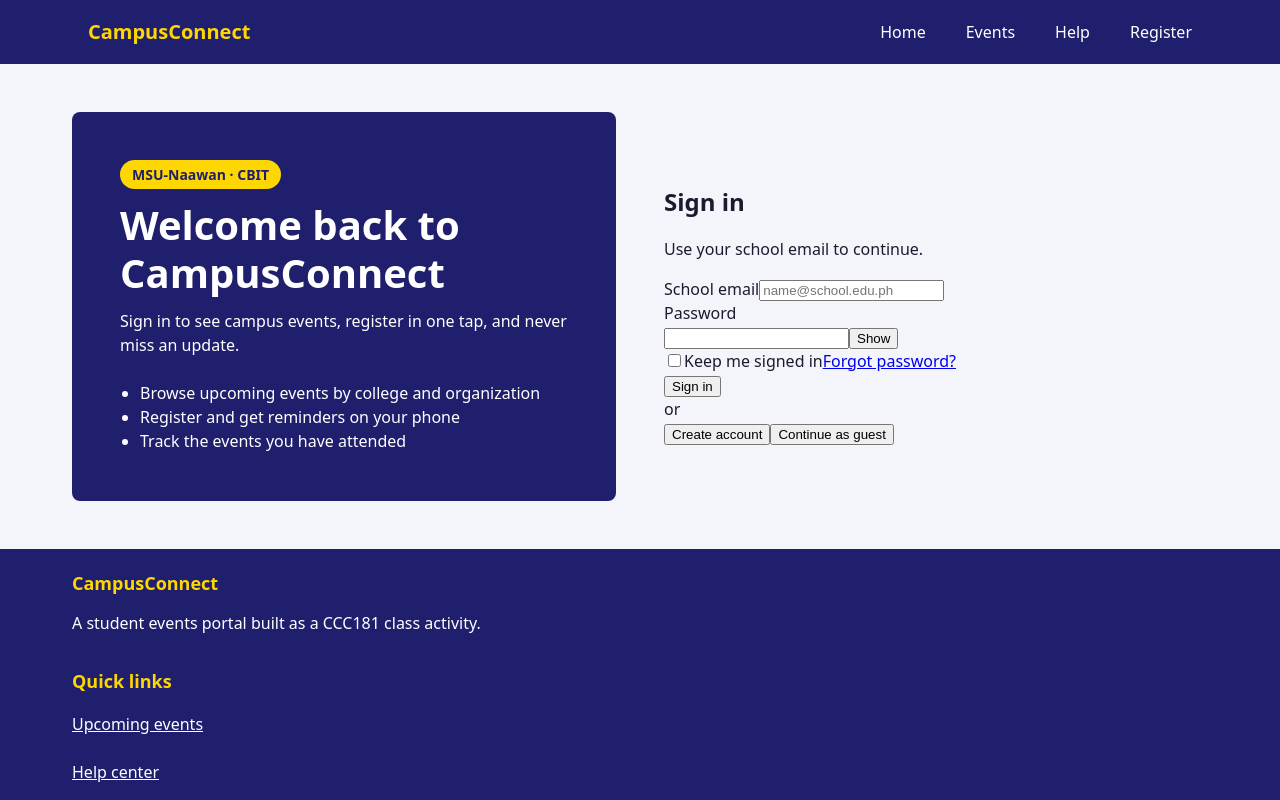
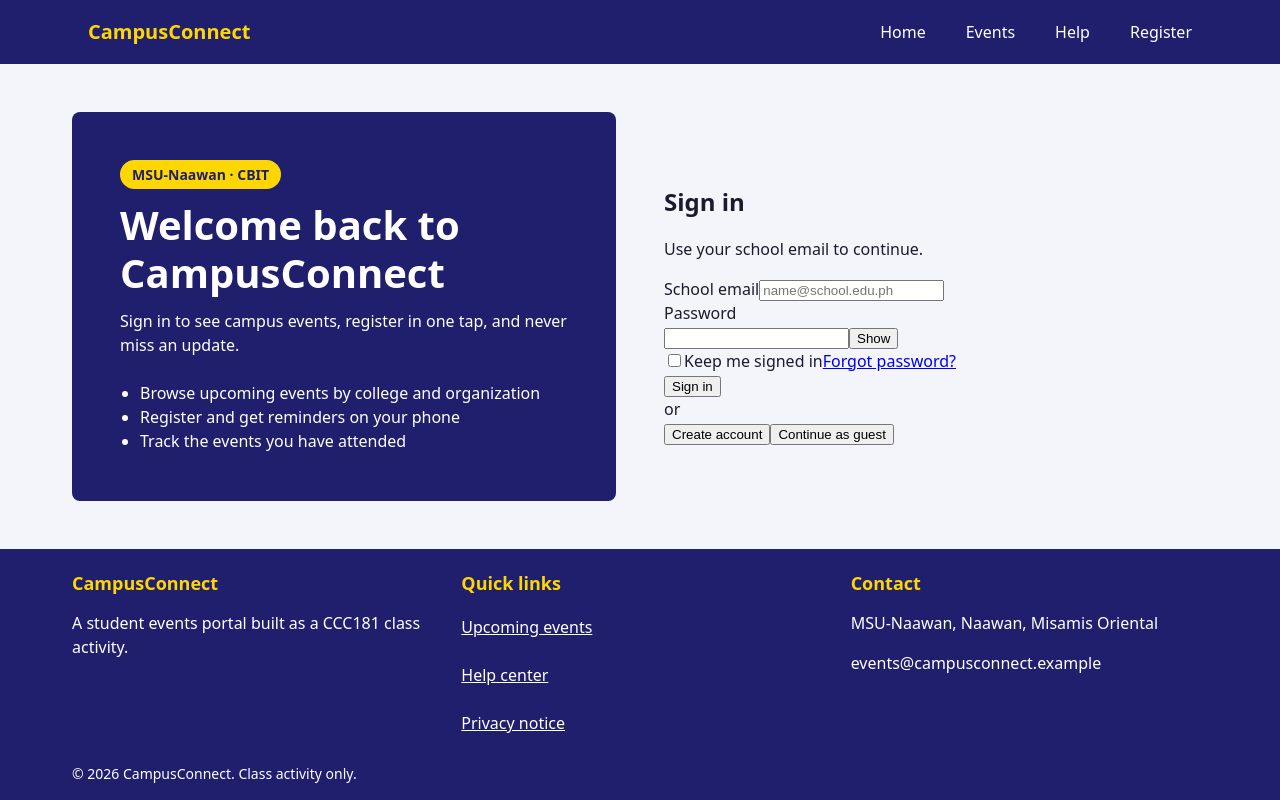
Before and after one commit to leonard-corpuz/ccc181-week10-group11, a React (Vite) app: page / in a window 1280 px wide. Shown: the top 800 px of the page. Built offline with nearby package versions, Linux system fonts and the light colour scheme.

Commit message:
nav: three-column footer from 1024px

```diff
--- a/src/styles/nav.css
+++ b/src/styles/nav.css
@@ -86,3 +86,6 @@
   }
   .nav-list { flex-direction: row; gap: 0.5rem; } /* links in ONE row */
 }
+@media (min-width: 1024px) {
+  .footer-grid { grid-template-columns: repeat(3, 1fr); gap: 2rem; }
+}
```
